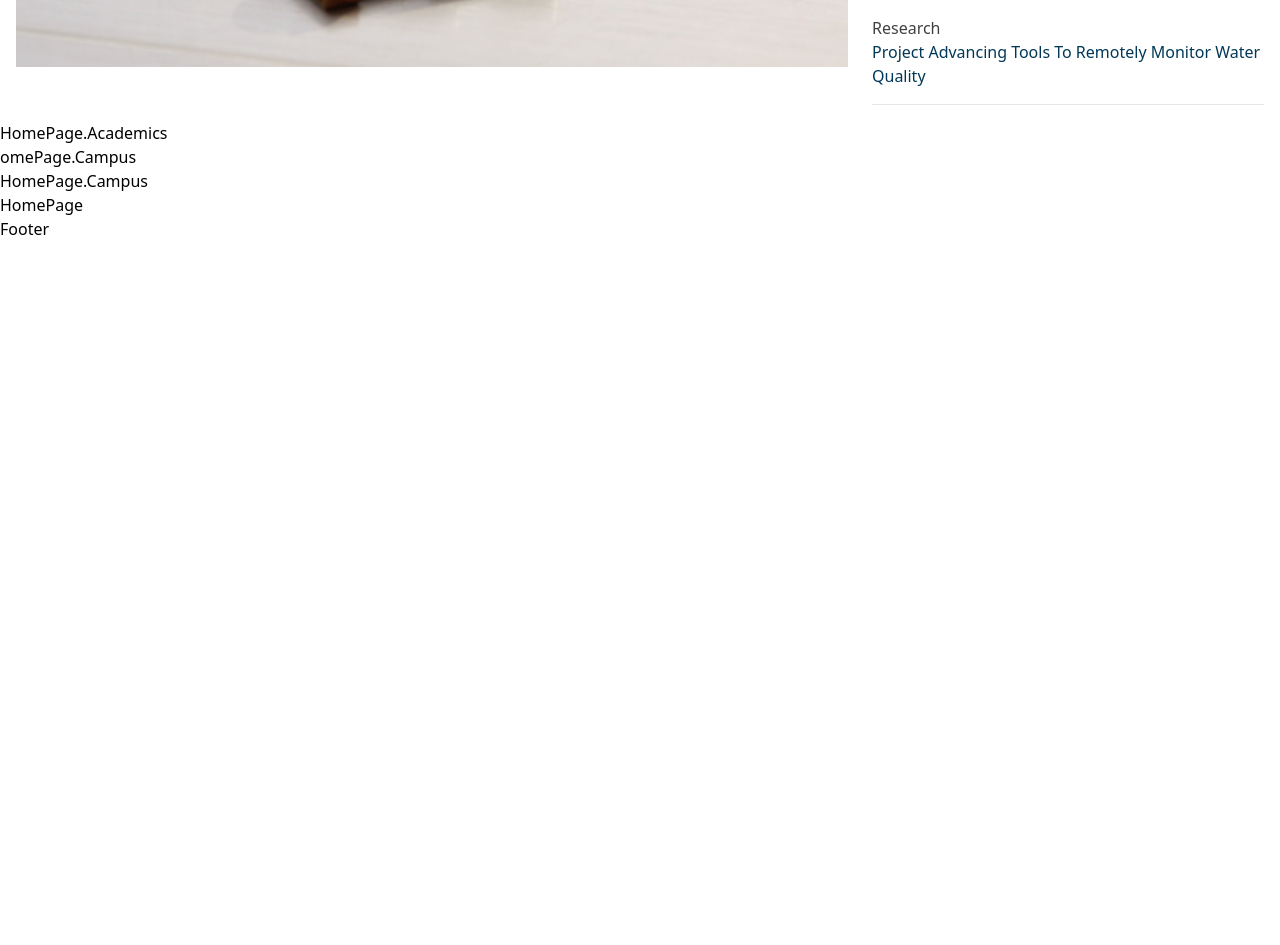
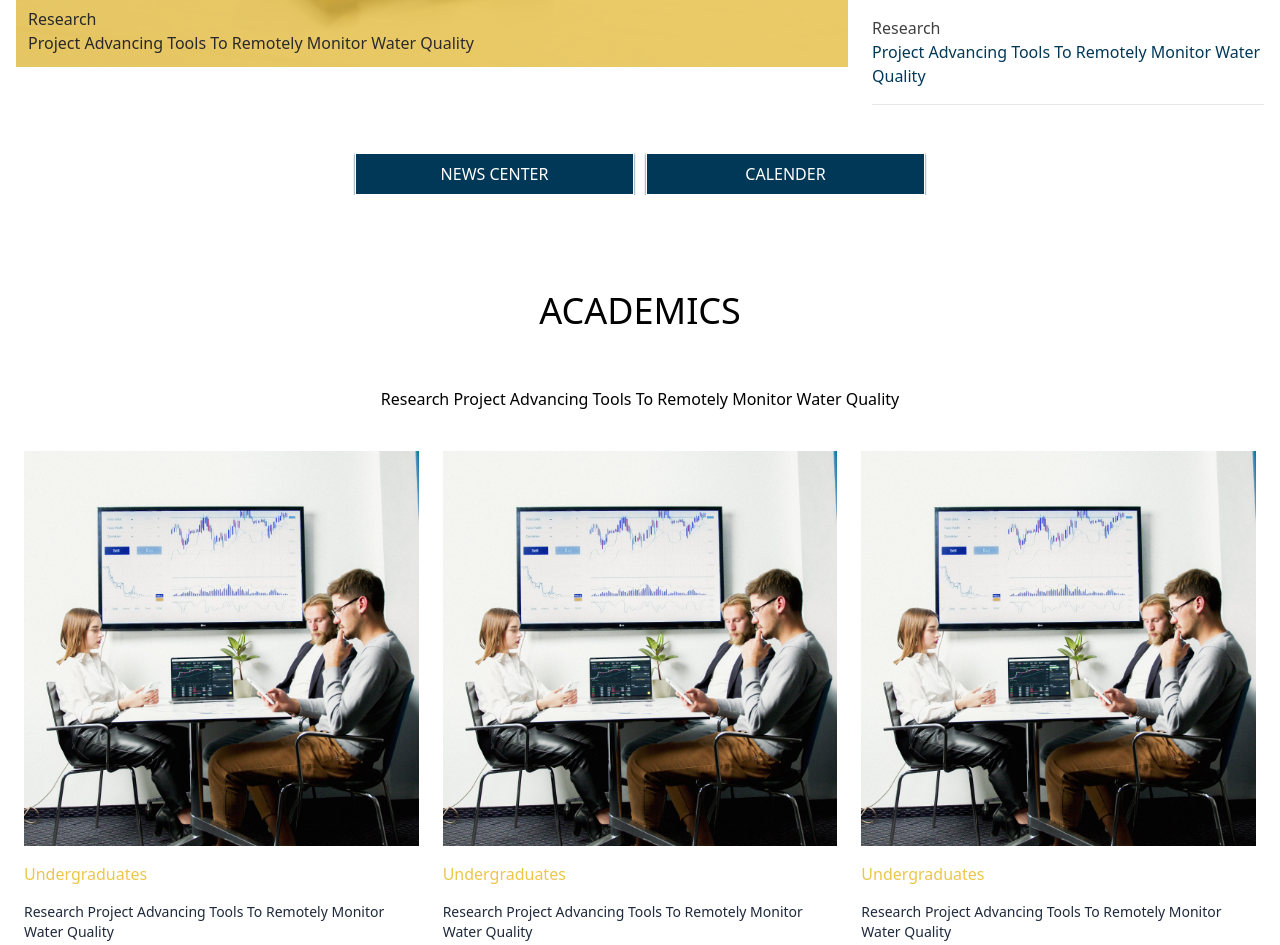
Before and after one commit to Ali-Fattahian/delphis-university-frontend, a React (Create React App) app: page / in a window 1280 px wide. Shown: the part 1347-2292 px from the top of the page. Before the commit the page ends 1588 px from the top, so only its background shows below. Built offline with nearby package versions, Linux system fonts and the light colour scheme.

Commit message:
create a alternative button utility, create the Academics section in homepage

```diff
--- a/src/components/HomePage/HomePage.CommunityNews.js
+++ b/src/components/HomePage/HomePage.CommunityNews.js
@@ -5,11 +5,20 @@ const LastestNewsImage = require("../../assets/images/community-news.jpeg");
 const HomePageCommunityNews = () => {
   return (
     <div className="flex flex-col gap-6 sm:flex-row justify-center sm:items-center items-start">
-      <img
-        className="bg-cover sm:w-2/3 sm:flex-2"
-        src={LastestNewsImage}
-        alt="Set the alt to latest news"
-      ></img>
+      <div className="sm:w-2/3 sm:flex-2 relative">
+        <img
+          className="bg-cover"
+          src={LastestNewsImage}
+          alt="Set the alt to latest news"
+        ></img>
+        <a
+          href="/"
+          className="p-3 hover:underline bg-vgyellow opacity-80 w-full absolute bottom-0 left-0"
+        >
+          <span>Research</span>
+          <p>Project Advancing Tools To Remotely Monitor Water Quality</p>
+        </a>
+      </div>
       <div className="flex flex-col sm:flex-1 items-center w-full sm:w-auto">
         <HomePageCommunityNewsLinks
           link="/"
--- a/src/components/HomePage/HomePage.CommunityNewsLinks.js
+++ b/src/components/HomePage/HomePage.CommunityNewsLinks.js
@@ -4,7 +4,7 @@ const HomePageCommunityNewsLinks = ({ link, category, text }) => {
   return (
     <a
       href={link}
-      className="transition-all duration-300 hover:underline text-vgblue py-4 border-b-[1px] border-opacity-50 border-slate-80"
+      className="hover:underline text-vgblue py-4 border-b-[1px] border-opacity-50 border-slate-80"
     >
       <span className="text-neutral-700">{category}</span>
       <p>{text}</p>
--- /dev/null
+++ b/src/components/utilities/LinkButtonAlt.js
@@ -0,0 +1,14 @@
+import React from "react";
+
+const LinkButtonAlt = ({ name, link, classes }) => {
+  return (
+    <a
+      href={link}
+      className={`px-4 py-2 bg-vgblue text-white border-[1px] border-white transition-colors duration-300 hover:bg-white hover:border-slate-600 hover:text-vgblue shadow-sm shadow-vgblue ${classes}`}
+    >
+      {name}
+    </a>
+  );
+};
+
+export default LinkButtonAlt;
--- a/src/main.css
+++ b/src/main.css
@@ -628,6 +628,10 @@ video {
   margin: auto;
 }
 
+.m-4 {
+  margin: 1rem;
+}
+
 .mx-1 {
   margin-left: 0.25rem;
   margin-right: 0.25rem;
@@ -655,6 +659,22 @@ video {
   margin-top: 1rem;
 }
 
+.mt-8 {
+  margin-top: 2rem;
+}
+
+.mt-10 {
+  margin-top: 2.5rem;
+}
+
+.mt-12 {
+  margin-top: 3rem;
+}
+
+.mt-\[40px\] {
+  margin-top: 40px;
+}
+
 .inline-block {
   display: inline-block;
 }
@@ -669,6 +689,10 @@ video {
 
 .hidden {
   display: none;
+}
+
+.aspect-square {
+  aspect-ratio: 1 / 1;
 }
 
 .h-5 {
@@ -687,6 +711,14 @@ video {
   height: 100vh;
 }
 
+.max-h-40 {
+  max-height: 10rem;
+}
+
+.max-h-\[400px\] {
+  max-height: 400px;
+}
+
 .w-4 {
   width: 1rem;
 }
@@ -703,6 +735,18 @@ video {
 
 .w-full {
   width: 100%;
+}
+
+.w-\[279px\] {
+  width: 279px;
+}
+
+.w-\[280px\] {
+  width: 280px;
+}
+
+.w-\[300px\] {
+  width: 300px;
 }
 
 .max-w-3xl {
@@ -856,6 +900,16 @@ video {
   background-color: rgb(236 198 75 / var(--tw-bg-opacity));
 }
 
+.bg-vgblue {
+  --tw-bg-opacity: 1;
+  background-color: rgb(2 56 87 / var(--tw-bg-opacity));
+}
+
+.bg-vgred {
+  --tw-bg-opacity: 1;
+  background-color: rgb(116 56 55 / var(--tw-bg-opacity));
+}
+
 .bg-gradient-to-r {
   background-image: linear-gradient(to right, var(--tw-gradient-stops));
 }
@@ -924,6 +978,10 @@ video {
 
 .p-4 {
   padding: 1rem;
+}
+
+.p-6 {
+  padding: 1.5rem;
 }
 
 .px-2 {
@@ -1082,12 +1140,30 @@ video {
   color: rgb(255 255 255 / var(--tw-text-opacity));
 }
 
+.text-vggreen {
+  --tw-text-opacity: 1;
+  color: rgb(96 122 79 / var(--tw-text-opacity));
+}
+
+.text-black {
+  --tw-text-opacity: 1;
+  color: rgb(0 0 0 / var(--tw-text-opacity));
+}
+
 .opacity-70 {
   opacity: 0.7;
 }
 
 .opacity-90 {
   opacity: 0.9;
+}
+
+.opacity-50 {
+  opacity: 0.5;
+}
+
+.opacity-80 {
+  opacity: 0.8;
 }
 
 .shadow-sm {
@@ -1098,6 +1174,16 @@ video {
 
 .shadow-vgyellow {
   --tw-shadow-color: #ecc64b;
+  --tw-shadow: var(--tw-shadow-colored);
+}
+
+.shadow-vgred {
+  --tw-shadow-color: #743837;
+  --tw-shadow: var(--tw-shadow-colored);
+}
+
+.shadow-vgblue {
+  --tw-shadow-color: #023857;
   --tw-shadow: var(--tw-shadow-colored);
 }
 
@@ -1142,6 +1228,33 @@ li {
   overflow-y: hidden;
 }
 
+.hover\:border-\[2px\]:hover {
+  border-width: 2px;
+}
+
+.hover\:border-2:hover {
+  border-width: 2px;
+}
+
+.hover\:border-\[1px\]:hover {
+  border-width: 1px;
+}
+
+.hover\:border-vgblue:hover {
+  --tw-border-opacity: 1;
+  border-color: rgb(2 56 87 / var(--tw-border-opacity));
+}
+
+.hover\:border-vgskyblue:hover {
+  --tw-border-opacity: 1;
+  border-color: rgb(57 126 191 / var(--tw-border-opacity));
+}
+
+.hover\:border-slate-600:hover {
+  --tw-border-opacity: 1;
+  border-color: rgb(71 85 105 / var(--tw-border-opacity));
+}
+
 .hover\:bg-white:hover {
   --tw-bg-opacity: 1;
   background-color: rgb(255 255 255 / var(--tw-bg-opacity));
@@ -1150,6 +1263,21 @@ li {
 .hover\:text-vggreen:hover {
   --tw-text-opacity: 1;
   color: rgb(96 122 79 / var(--tw-text-opacity));
+}
+
+.hover\:text-vgred:hover {
+  --tw-text-opacity: 1;
+  color: rgb(116 56 55 / var(--tw-text-opacity));
+}
+
+.hover\:text-vgblue:hover {
+  --tw-text-opacity: 1;
+  color: rgb(2 56 87 / var(--tw-text-opacity));
+}
+
+.hover\:text-slate-600:hover {
+  --tw-text-opacity: 1;
+  color: rgb(71 85 105 / var(--tw-text-opacity));
 }
 
 .hover\:underline:hover {
@@ -1171,6 +1299,18 @@ li {
   stroke: #607a4f;
 }
 
+@media (max-width: 620px) {
+  .max-\[620px\]\:flex-row {
+    flex-direction: row;
+  }
+}
+
+@media (min-width: 620px) {
+  .min-\[620px\]\:flex-row {
+    flex-direction: row;
+  }
+}
+
 @media (min-width: 640px) {
   .sm\:w-2\/3 {
     width: 66.666667%;
@@ -1190,6 +1330,10 @@ li {
 
   .sm\:flex-row {
     flex-direction: row;
+  }
+
+  .sm\:flex-col {
+    flex-direction: column;
   }
 
   .sm\:items-center {
--- a/src/pages/Home/HomePage.Academics.js
+++ b/src/pages/Home/HomePage.Academics.js
@@ -1,7 +1,62 @@
 import React from "react";
+import LinkButtonAlt from "../../components/utilities/LinkButtonAlt";
+
+const ImageURL = require("../../assets/images/pexels-artem-podrez-5715850.jpeg");
 
 const HomePageAcademics = () => {
-  return <div>HomePage.Academics</div>;
+  return (
+    <div className="p-6 flex flex-col gap-6 mt-10">
+      <h1 className="text-4xl cursor-pointer overflow-y-hidden text-center m-4">
+        ACADEMICS
+      </h1>
+      <p className="m-4 text-center">
+        Research Project Advancing Tools To Remotely Monitor Water Quality
+      </p>
+      <div className="grid grid-cols-1 sm:grid-cols-2 md:grid-cols-3 gap-6">
+        <div className="flex flex-col gap-4">
+          <img
+            className="object-cover max-h-[400px] aspect-square"
+            src={ImageURL}
+            alt="Alternative text"
+          />
+          <p className="text-vgyellow">Undergraduates</p>
+          <p className="text-sm text-slate-800">
+            Research Project Advancing Tools To Remotely Monitor Water Quality
+          </p>
+        </div>
+        <div className="flex flex-col gap-4">
+          <img
+            className="object-cover max-h-[400px] aspect-square"
+            src={ImageURL}
+            alt="Alternative text"
+          />
+          <p className="text-vgyellow">Undergraduates</p>
+          <p className="text-sm text-slate-800">
+            Research Project Advancing Tools To Remotely Monitor Water Quality
+          </p>
+        </div>
+        <div className="flex flex-col gap-4">
+          <img
+            className="object-cover max-h-[400px] aspect-square"
+            src={ImageURL}
+            alt="Alternative text"
+          />
+          <p className="text-vgyellow">Undergraduates</p>
+          <p className="text-sm text-slate-800">
+            Research Project Advancing Tools To Remotely Monitor Water Quality
+          </p>
+        </div>
+      </div>
+      <div className="w-full flex flex-col gap-3 text-center justify-center items-center min-[620px]:flex-row mt-12">
+        <LinkButtonAlt
+          name="FIND COURSES AND PROGRAMS"
+          classes="w-[279px]"
+          link="/"
+        />
+        <LinkButtonAlt name="ACADEMIC CALENDER" link="/" classes="w-[279px]" />
+      </div>
+    </div>
+  );
 };
 
 export default HomePageAcademics;
--- a/src/pages/Home/HomePage.Community.js
+++ b/src/pages/Home/HomePage.Community.js
@@ -1,6 +1,7 @@
 import React, { useState } from "react";
 import HomePageCommunityNews from "../../components/HomePage/HomePage.CommunityNews";
 import HomePageCommunityEvents from "../../components/HomePage/HomePage.CommunityEvents";
+import LinkButtonAlt from "../../components/utilities/LinkButtonAlt";
 
 const HomePageCommunity = () => {
   const [show, setShow] = useState(0);
@@ -26,8 +27,14 @@ const HomePageCommunity = () => {
           <div className="transition-all duration-300 w-full h-[2px] bg-vgyellow scale-0 group-hover:scale-100"></div>
         </div>
       </div>
+
       {show === 0 && <HomePageCommunityNews />}
       {show === 1 && <HomePageCommunityEvents />}
+
+      <div className="w-full flex flex-col gap-3 text-center justify-center items-center min-[620px]:flex-row mt-12">
+        <LinkButtonAlt name="NEWS CENTER" classes="w-[279px]" link="/" />
+        <LinkButtonAlt name="CALENDER" link="/" classes="w-[279px]" />
+      </div>
     </div>
   );
 };
```
